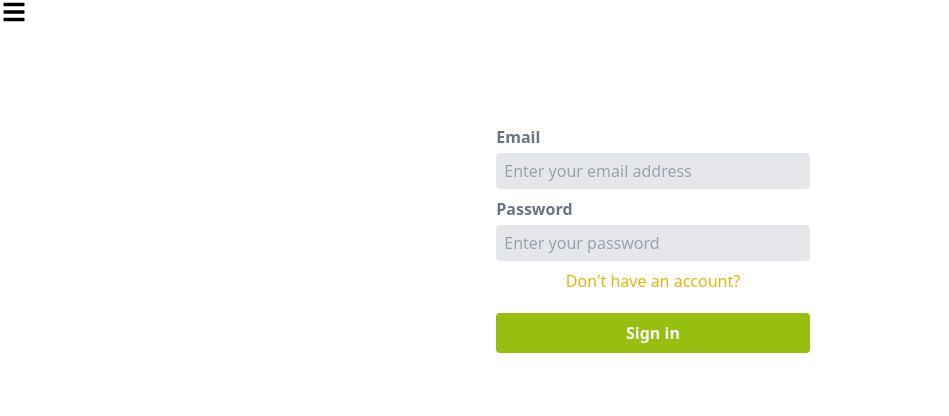
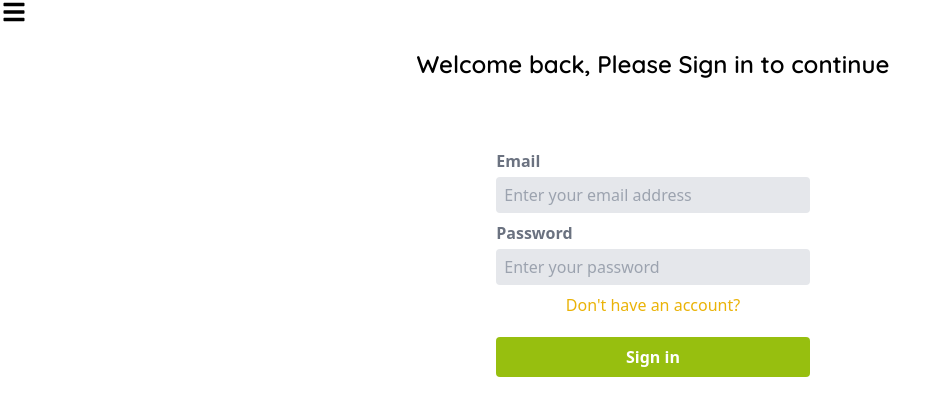
Before and after one commit to Leon-Mbegera/ReserveIt-frontend, a React (Create React App) app: page /signin in a window 1280 px wide. Shown: the top 416 px of the page, without its empty margins (0-949 px from the left). Built offline with nearby package versions, Linux system fonts and the light colour scheme; a web font is replaced by a local one.

Commit message:
Include a welcoming message on the authentication forms

```diff
--- a/src/App.css
+++ b/src/App.css
@@ -42,7 +42,7 @@
 .signin,
 .signup {
   width: 25%;
-  margin: 10% auto;
+  margin: 5.5% auto;
 }
 
 .wrapper {
--- a/src/components/SignIn.js
+++ b/src/components/SignIn.js
@@ -38,6 +38,8 @@ const SignIn = () => {
   };
 
   return (
+    <>
+      <h1 className="text-2xl font-semibold quicksand text-center mt-12 mb-2">Welcome back, Please Sign in to continue</h1>
       <form
         onSubmit={(e) => handleCredentials(e)}
         className="signin"
@@ -86,6 +88,7 @@ const SignIn = () => {
           </button>
         </div>
       </form>
+    </>
   );
 };
 
--- a/src/components/SignUp.js
+++ b/src/components/SignUp.js
@@ -48,7 +48,8 @@ const SignUp = () => {
   };
 
   return (
-
+    <>
+      <h1 className="text-2xl font-semibold quicksand text-center mt-12 mb-2">Hello, Please Sign up to continue</h1>
       <form onSubmit={(e) => handleCredentials(e)} autoComplete="off" className="signup">
         <div className="flex flex-col">
           <div>
@@ -124,7 +125,7 @@ const SignUp = () => {
           </button>
         </div>
       </form>
-
+    </>
   );
 };
 
```
Lines whose indentation alone changed are shown as unchanged.
